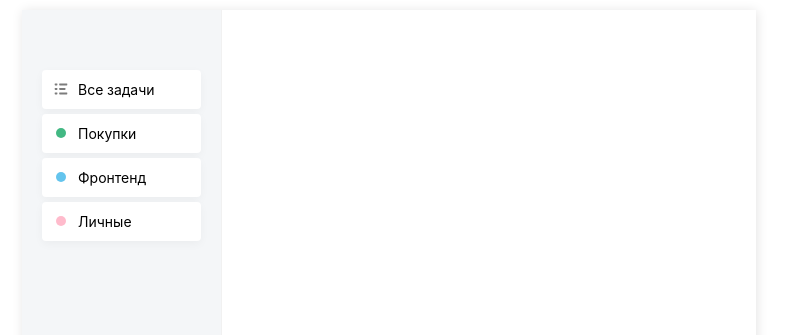
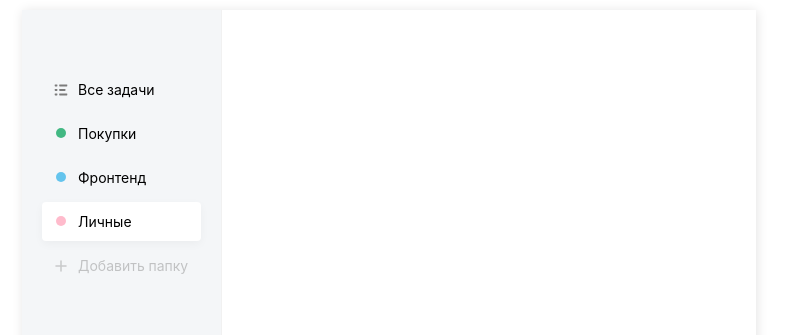
Before and after one commit to ellinacv/todo, a React (Create React App) app: page / in a window 1280 px wide. Shown: the part 125-460 px from the top of the page, without its empty margins (251-1040 px from the left). Built offline with nearby package versions, Linux system fonts and the light colour scheme.

Commit message:
feat: list-item, items props

```diff
--- a/package.json
+++ b/package.json
@@ -6,6 +6,7 @@
     "@testing-library/jest-dom": "^5.16.5",
     "@testing-library/react": "^13.4.0",
     "@testing-library/user-event": "^13.5.0",
+    "classnames": "^2.3.2",
     "react": "^18.2.0",
     "react-dom": "^18.2.0",
     "react-scripts": "5.0.1",
--- a/src/App.jsx
+++ b/src/App.jsx
@@ -11,7 +11,7 @@ export const App = () => {
               icon: (
                 <svg
                   viewBox="0 0 14 12"
-                  fill="none"
+                  // fill="none"
                   xmlns="http://www.w3.org/2000/svg"
                 >
                   <path d="M10.96 5.10001H5.74001C5.24321 5.10001 5.20001 5.50231 5.20001 6.00001C5.20001 6.49771 5.24321 6.90001 5.74001 6.90001H10.96C11.4568 6.90001 11.5 6.49771 11.5 6.00001C11.5 5.50231 11.4568 5.10001 10.96 5.10001ZM12.76 9.60001H5.74001C5.24321 9.60001 5.20001 10.0023 5.20001 10.5C5.20001 10.9977 5.24321 11.4 5.74001 11.4H12.76C13.2568 11.4 13.3 10.9977 13.3 10.5C13.3 10.0023 13.2568 9.60001 12.76 9.60001ZM5.74001 2.40001H12.76C13.2568 2.40001 13.3 1.99771 13.3 1.50001C13.3 1.00231 13.2568 0.600006 12.76 0.600006H5.74001C5.24321 0.600006 5.20001 1.00231 5.20001 1.50001C5.20001 1.99771 5.24321 2.40001 5.74001 2.40001ZM2.86001 5.10001H1.24001C0.743212 5.10001 0.700012 5.50231 0.700012 6.00001C0.700012 6.49771 0.743212 6.90001 1.24001 6.90001H2.86001C3.35681 6.90001 3.40001 6.49771 3.40001 6.00001C3.40001 5.50231 3.35681 5.10001 2.86001 5.10001ZM2.86001 9.60001H1.24001C0.743212 9.60001 0.700012 10.0023 0.700012 10.5C0.700012 10.9977 0.743212 11.4 1.24001 11.4H2.86001C3.35681 11.4 3.40001 10.9977 3.40001 10.5C3.40001 10.0023 3.35681 9.60001 2.86001 9.60001ZM2.86001 0.600006H1.24001C0.743212 0.600006 0.700012 1.00231 0.700012 1.50001C0.700012 1.99771 0.743212 2.40001 1.24001 2.40001H2.86001C3.35681 2.40001 3.40001 1.99771 3.40001 1.50001C3.40001 1.00231 3.35681 0.600006 2.86001 0.600006Z" />
@@ -34,6 +34,40 @@ export const App = () => {
             {
               color: 'pink',
               title: 'Личные',
+              active: true,
+            },
+          ]}
+          isRemovable
+        />
+        <List
+          items={[
+            {
+              className: 'list-item__icon-btn',
+              icon: (
+                <svg
+                  width="10"
+                  height="10"
+                  viewBox="0 0 12 12"
+                  fill="none"
+                  xmlns="http://www.w3.org/2000/svg"
+                >
+                  <path
+                    d="M6 1V11"
+                    stroke="#868686"
+                    strokeWidth="1.5"
+                    strokeLinecap="round"
+                    strokeLinejoin="round"
+                  />
+                  <path
+                    d="M1 6H11"
+                    stroke="#868686"
+                    strokeWidth="1.5"
+                    strokeLinecap="round"
+                    strokeLinejoin="round"
+                  />
+                </svg>
+              ),
+              title: 'Добавить папку',
             },
           ]}
         />
--- a/src/components/List/List.jsx
+++ b/src/components/List/List.jsx
@@ -1,11 +1,17 @@
 import React from 'react';
+import classNames from 'classnames';
 import './List.scss';
 
-export const List = ({ items }) => {
+export const List = ({ items, isRemovable }) => {
   return (
     <ul className="list">
-      {items.map((item) => (
-        <li className="list-item active">
+      {items.map((item, index) => (
+        <li
+          key={index}
+          className={classNames('list-item', item.className, {
+            active: item.active,
+          })}
+        >
           <div className="list-item__icon">
             {item.icon ? (
               item.icon
@@ -13,7 +19,7 @@ export const List = ({ items }) => {
               <i className={`badge badge_${item.color}`}></i>
             )}
           </div>
-          <div>{item.title}</div>
+          <span>{item.title}</span>
         </li>
       ))}
     </ul>
--- a/src/components/List/List.scss
+++ b/src/components/List/List.scss
@@ -8,11 +8,28 @@
     cursor: pointer;
     &__icon {
       min-width: 14px;
+      height: 10px;
       svg,
       i {
         display: block;
         width: 0.875rem;
         height: 0.75rem;
+      }
+      &-btn {
+        svg,
+        span {
+          opacity: 0.4;
+          transition: all 0.3s;
+        }
+        span {
+          color: #767676;
+        }
+        &:hover {
+          svg,
+          span {
+            opacity: 1;
+          }
+        }
       }
       svg {
         path {
```
Also changed, not shown: 1 other file (tests, documents, lock files or other folders).
